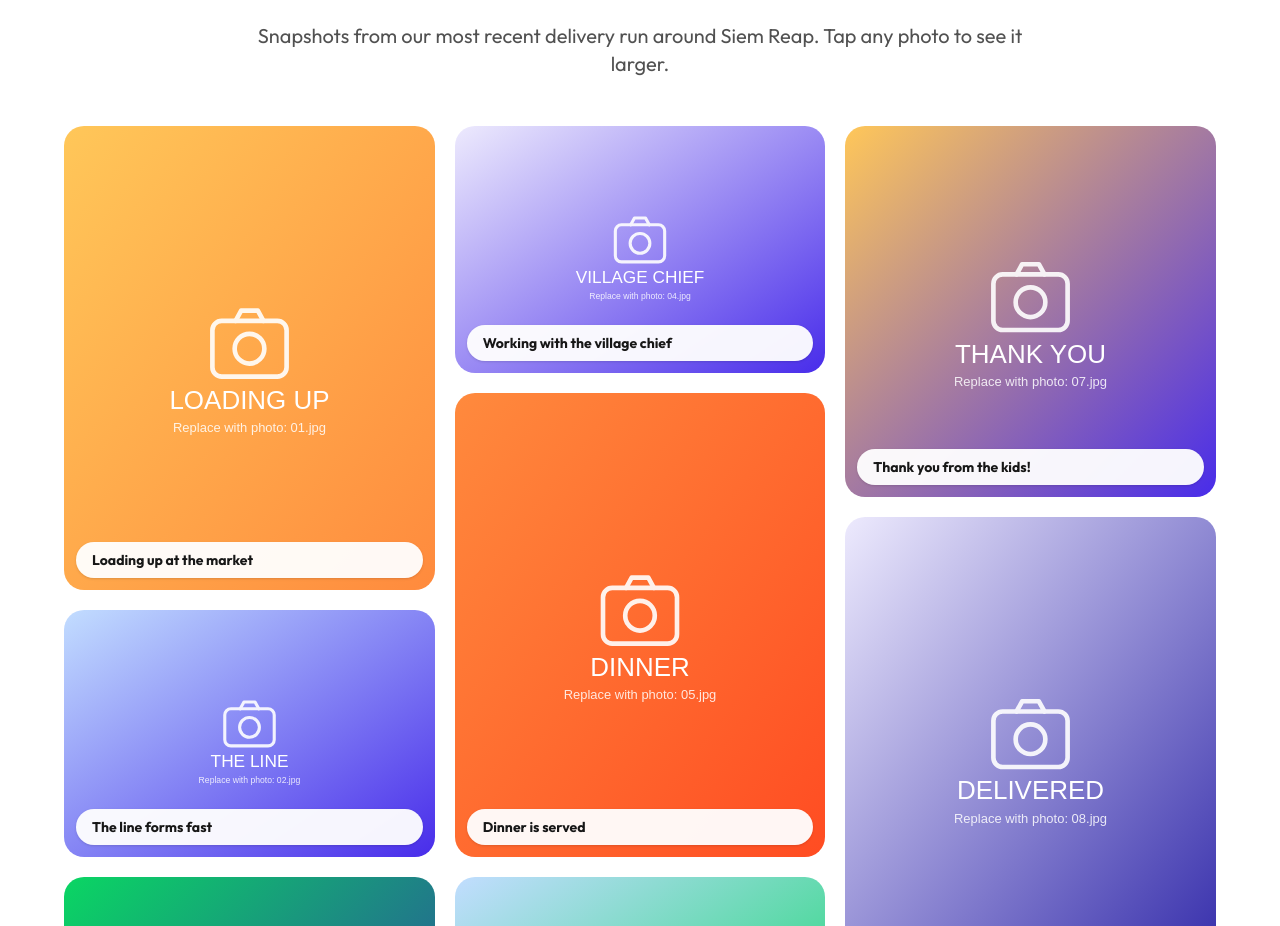
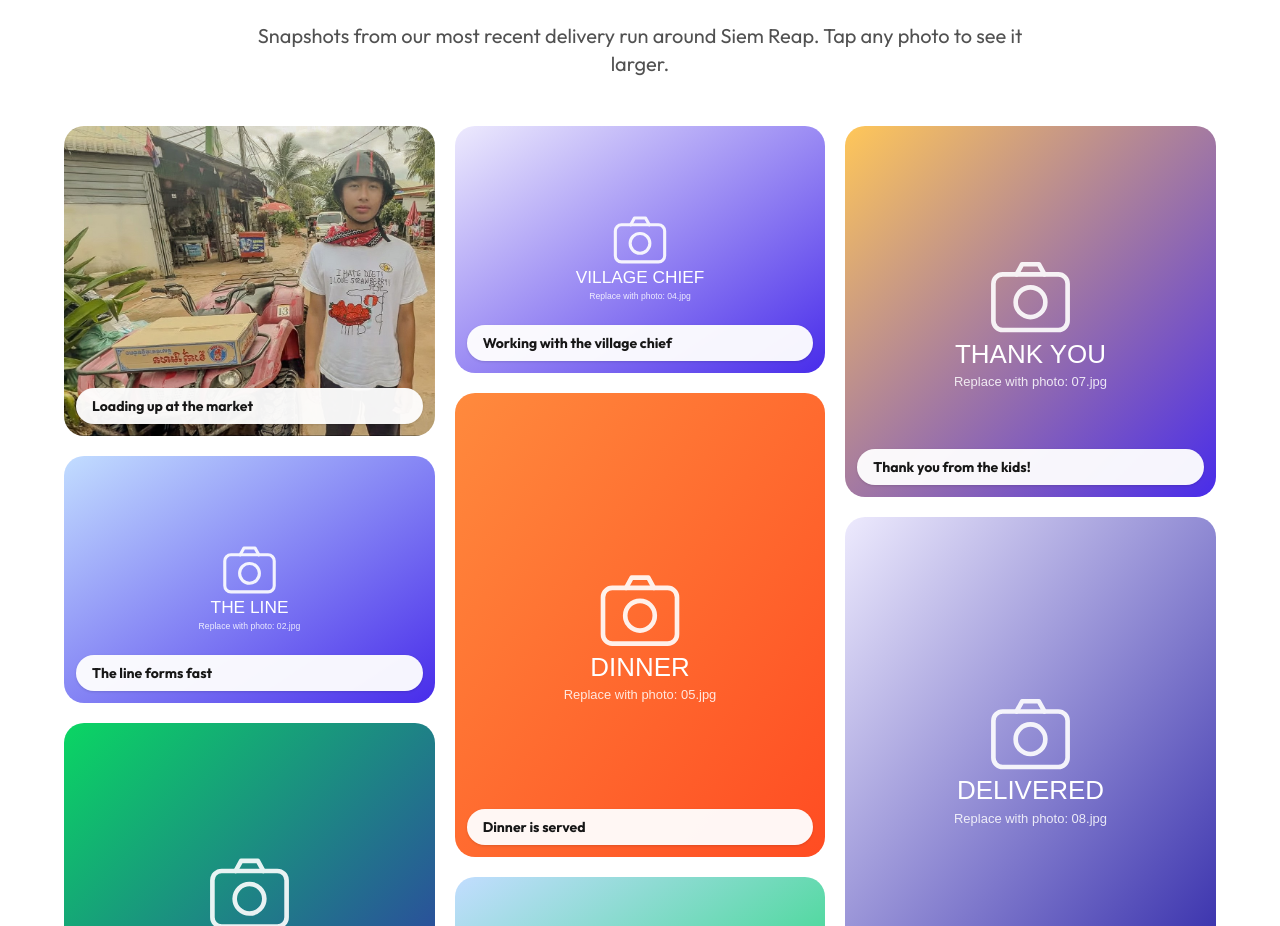
Before and after one commit to iampiotr/ramenrun, a React (Vite) app: page / in a window 1280 px wide. Shown: the part 4968-5894 px from the top of the page. Built offline with nearby package versions, Linux system fonts and the light colour scheme.

Commit message:
Replace the loading gallery placeholder with the market photo.

```diff
--- a/src/content.ts
+++ b/src/content.ts
@@ -103,11 +103,11 @@ export const gallery = {
   intro: 'Snapshots from our most recent delivery run around Siem Reap. Tap any photo to see it larger.',
   photos: [
     {
-      src: photo('01.svg'),
-      alt: 'Cases of ramen stacked in the back of a truck',
+      src: photo('01.jpg'),
+      alt: 'A rider in a helmet stands beside a red ATV with a box loaded on the front, outside market stalls',
       caption: 'Loading up at the market',
-      width: 800,
-      height: 1000,
+      width: 1024,
+      height: 855,
     },
     {
       src: photo('02.svg'),
```
Also changed, not shown: public/photos/siem-reap/01.jpg (added), public/photos/siem-reap/01.svg (deleted).
